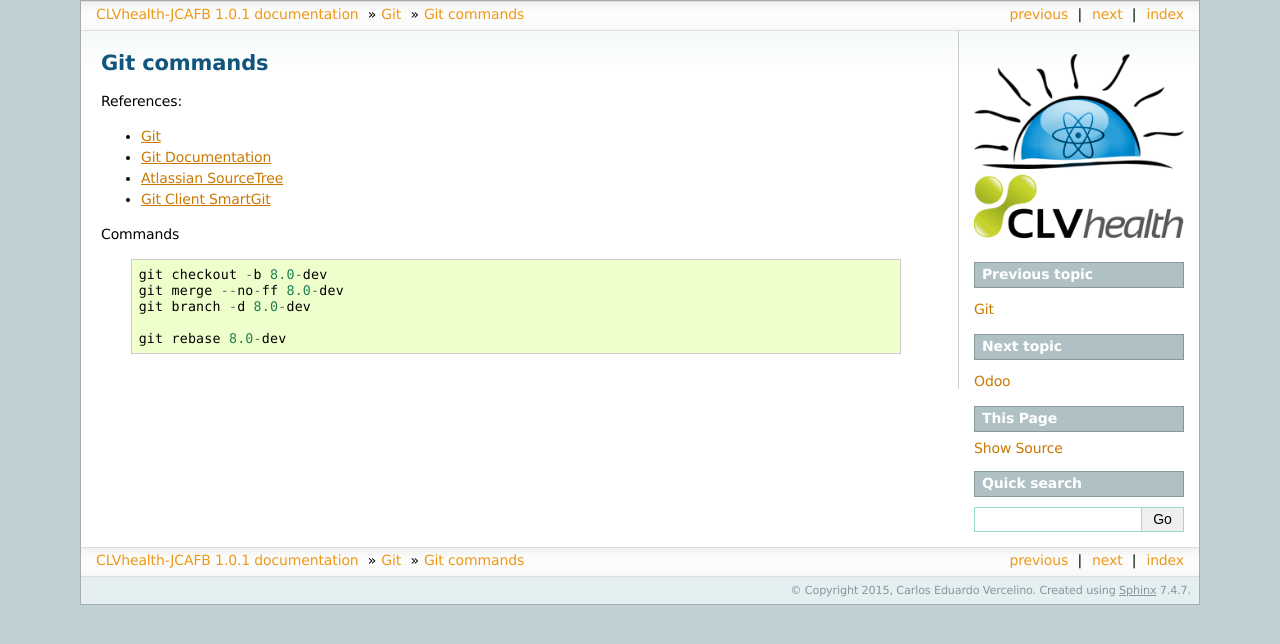
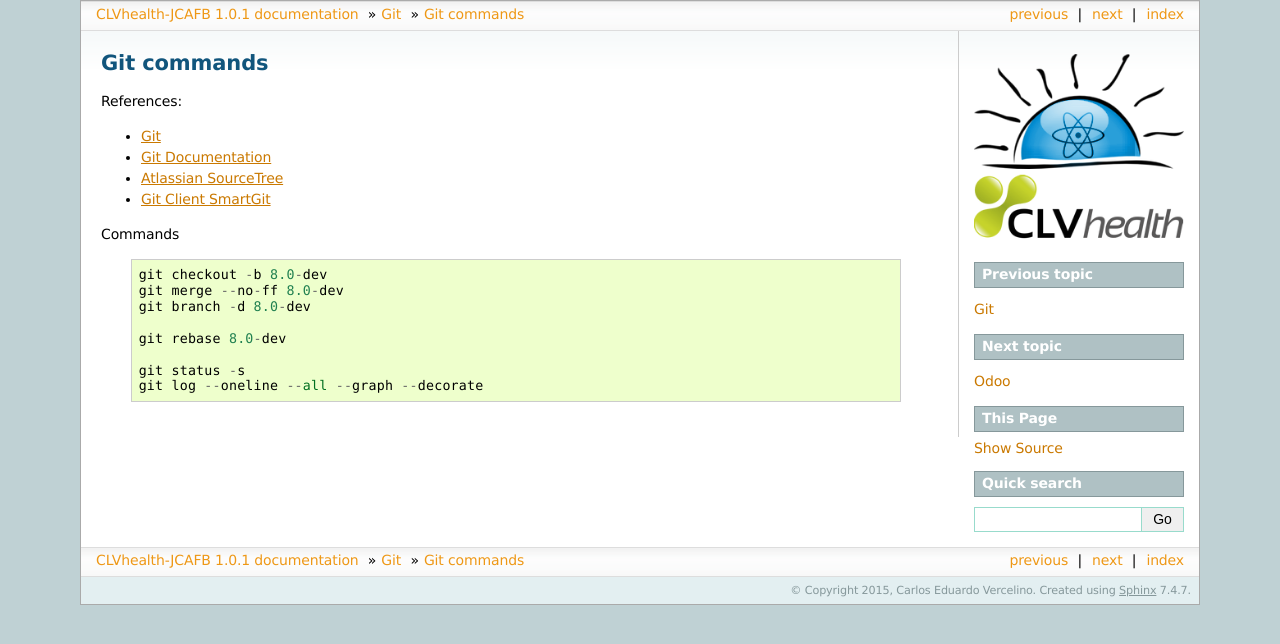
Before and after one commit to CLVsol/odoo_clvhealth_jcafb, a Sphinx documentation site: the page built from doc/source/git/Git_Commands.rst, in a window 1280 px wide. Shown: the top 644 px of the page. Built offline with Sphinx 7.4.7, drawn with Linux system fonts in a browser that asks for light colours.

Commit message:
Updated "doc".

```diff
--- a/doc/source/git/Git_Commands.rst
+++ b/doc/source/git/Git_Commands.rst
@@ -17,5 +17,8 @@ Commands
 
 		git rebase 8.0-dev
 
+		git status -s
+		git log --oneline --all --graph --decorate
+
 .. toctree::
    :maxdepth: 2
```
